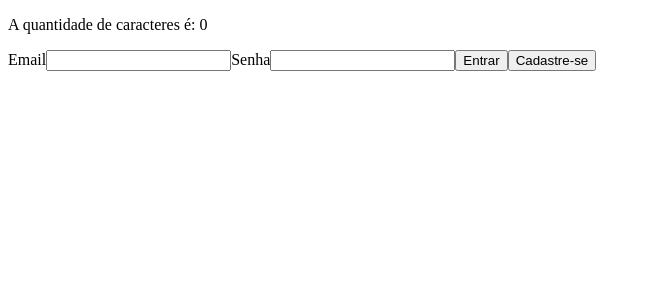
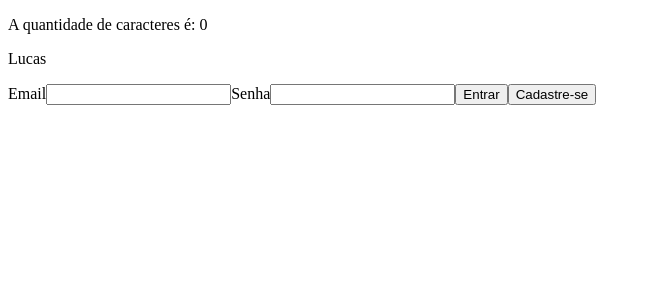
Before and after one commit to cicerojs/react, a React (Create React App) app: page /entrar in a window 1280 px wide. Shown: the top 300 px of the page, without its empty margins (0-651 px from the left). Built offline with nearby package versions, Linux system fonts and the light colour scheme.

Commit message:
feat: add useContext

```diff
--- a/src/app/App.tsx
+++ b/src/app/App.tsx
@@ -1,7 +1,10 @@
+import { UsuarioLogadoProvider } from "./shared/contexts";
 import { Routes } from "./router";
 
 export const App = () => {
   return (
-    <Routes />
+    <UsuarioLogadoProvider>
+      <Routes />
+    </UsuarioLogadoProvider>
   );
 }
--- a/src/app/pages/dashboard/Dashboard.tsx
+++ b/src/app/pages/dashboard/Dashboard.tsx
@@ -1,13 +1,18 @@
-import { useRef } from 'react';
+import { useContext, useRef } from 'react';
 import { Link } from 'react-router-dom';
+
+import { UsuarioLogadoContext } from '../../shared/contexts';
 
 export const Dashboard = () => {
 
     const counterRef = useRef({ counter: 0 });
 
+    const { nomeDoUsuário } = useContext(UsuarioLogadoContext);
+
     return (
         <div>
             <p>Dashboard</p>
+            <p>{nomeDoUsuário}</p>
 
             <p>Contador:{counterRef.current.counter}</p>
 
--- a/src/app/pages/login/Login.tsx
+++ b/src/app/pages/login/Login.tsx
@@ -1,4 +1,5 @@
-import {useCallback, useMemo, useRef, useState } from "react";
+import {useCallback, useContext, useMemo, useRef, useState } from "react";
+import { UsuarioLogadoContext } from "../../shared/contexts";
 
 import { ButtonLogin } from "./components/ButtonLogin";
 import { InputLogin } from "./components/InputLogin";
@@ -21,11 +22,14 @@ export const Login = () => {
     console.log(password);
   }, [email, password]);
 
+  const { nomeDoUsuário } = useContext(UsuarioLogadoContext)
+
   return (
     <div>
       <form>
 
         <p>A quantidade de caracteres é: {emailLength}</p>
+        <p>{nomeDoUsuário}</p>
 
         <InputLogin
           label="Email"
--- /dev/null
+++ b/src/app/shared/contexts/UsuarioLogado.tsx
@@ -0,0 +1,15 @@
+import React, { createContext } from "react";
+
+interface IUsuarioLogadoContextData {
+    nomeDoUsuário: string;
+}
+
+export const UsuarioLogadoContext = createContext<IUsuarioLogadoContextData>({} as IUsuarioLogadoContextData);
+
+export const UsuarioLogadoProvider: React.FC = ({children}) => {
+    return (
+        <UsuarioLogadoContext.Provider value={{nomeDoUsuário: 'Lucas'}}>
+            {children}
+        </UsuarioLogadoContext.Provider>
+    )
+}
--- a/src/app/shared/contexts/index.ts
+++ b/src/app/shared/contexts/index.ts
@@ -1 +1 @@
-export { };
+export * from './UsuarioLogado';
```
